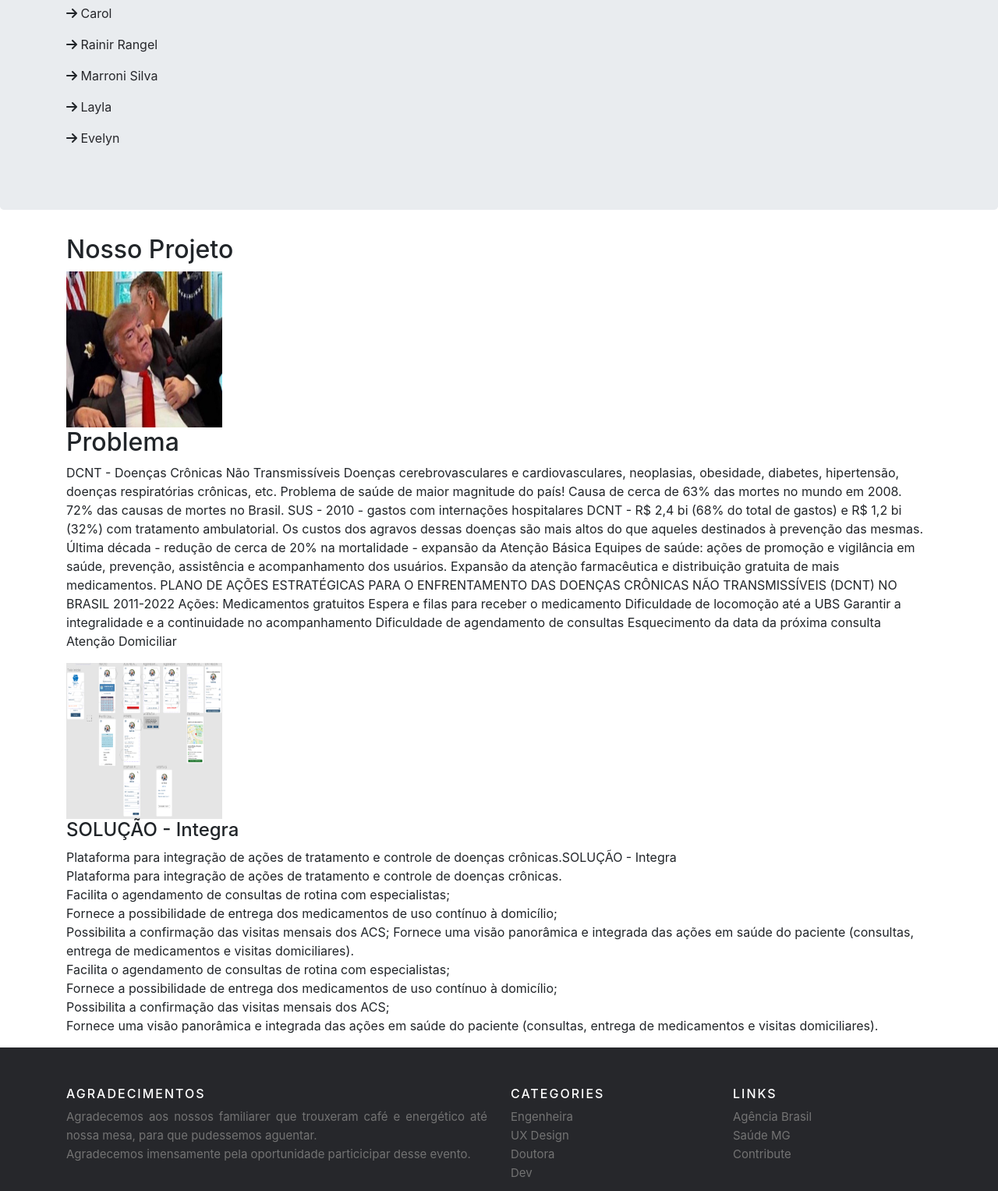
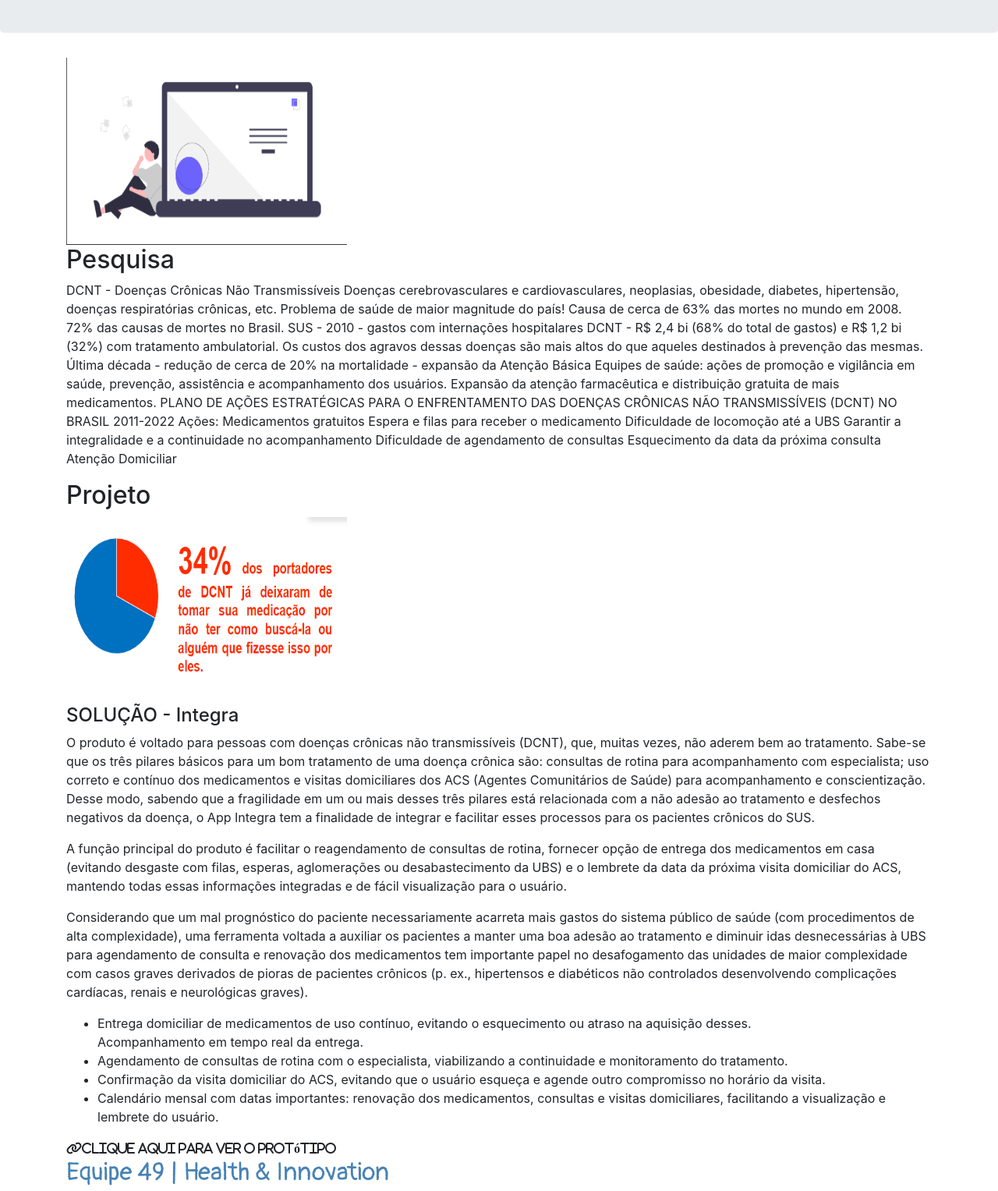
Before and after one commit to Evelyndepiala01/Evelyndepiala01.github.io, a plain HTML site: page index.html in a window 1280 px wide. Shown: the part 742-2269 px from the top of the page at 78% size. Drawn offline with nearby package versions, Linux system fonts and the light colour scheme; a web font is replaced by a local one.

Commit message:
correção

```diff
--- a/index.html
+++ b/index.html
@@ -1,5 +1,6 @@
 <!DOCTYPE html>
 <html lang="pt-br">
+
 <head>
   <meta charset="UTF-8">
   <meta http-equiv="X-UA-Compatible" content="IE=edge">
@@ -7,14 +8,22 @@
   <title>Health & Innovation</title>
   <script src="./jquery/jquery-3.6.0.min.js"></script>
   <link rel="preconnect" href="https://fonts.gstatic.com">
-    <script src="https://code.jquery.com/jquery-3.2.1.slim.min.js" integrity="sha384-KJ3o2DKtIkvYIK3UENzmM7KCkRr/rE9/Qpg6aAZGJwFDMVNA/GpGFF93hXpG5KkN" crossorigin="anonymous"></script>
-    <script src="https://cdnjs.cloudflare.com/ajax/libs/popper.js/1.12.9/umd/popper.min.js" defer integrity="sha384-ApNbgh9B+Y1QKtv3Rn7W3mgPxhU9K/ScQsAP7hUibX39j7fakFPskvXusvfa0b4Q" crossorigin="anonymous"></script>
-    <script src="https://maxcdn.bootstrapcdn.com/bootstrap/4.0.0/js/bootstrap.min.js" defer integrity="sha384-JZR6Spejh4U02d8jOt6vLEHfe/JQGiRRSQQxSfFWpi1MquVdAyjUar5+76PVCmYl" crossorigin="anonymous"></script>
+  <script src="https://code.jquery.com/jquery-3.2.1.slim.min.js"
+    integrity="sha384-KJ3o2DKtIkvYIK3UENzmM7KCkRr/rE9/Qpg6aAZGJwFDMVNA/GpGFF93hXpG5KkN"
+    crossorigin="anonymous"></script>
+  <script src="https://cdnjs.cloudflare.com/ajax/libs/popper.js/1.12.9/umd/popper.min.js" defer
+    integrity="sha384-ApNbgh9B+Y1QKtv3Rn7W3mgPxhU9K/ScQsAP7hUibX39j7fakFPskvXusvfa0b4Q"
+    crossorigin="anonymous"></script>
+  <script src="https://maxcdn.bootstrapcdn.com/bootstrap/4.0.0/js/bootstrap.min.js" defer
+    integrity="sha384-JZR6Spejh4U02d8jOt6vLEHfe/JQGiRRSQQxSfFWpi1MquVdAyjUar5+76PVCmYl"
+    crossorigin="anonymous"></script>
   <link rel="stylesheet" href="./style/estilo.css">
   <link rel="preconnect" href="https://fonts.gstatic.com">
 
   <link rel="preconnect" href="https://fonts.gstatic.com">
-<link href="https://fonts.googleapis.com/css2?family=Chango&family=Montserrat:wght@100;400&family=Pangolin&display=swap" rel="stylesheet">
+  <link
+    href="https://fonts.googleapis.com/css2?family=Chango&family=Montserrat:wght@100;400&family=Pangolin&display=swap"
+    rel="stylesheet">
 
   <link rel="preconnect" href="https://fonts.gstatic.com">
   <link href="https://fonts.googleapis.com/css2?family=Montserrat:wght@100;400&display=swap" rel="stylesheet">
@@ -22,20 +31,23 @@
   <link rel="stylesheet" href="https://stackpath.bootstrapcdn.com/bootstrap/4.1.3/css/bootstrap.min.css"
     integrity="sha384-MCw98/SFnGE8fJT3GXwEOngsV7Zt27NXFoaoApmYm81iuXoPkFOJwJ8ERdknLPMO" crossorigin="anonymous">
 </head>
+
 <body>
 
   <header>
     <nav class="container-fluid navbar navbar-light bg-light">
       <div class="container teste">
+
         <a class="navbar-brand" href="#sobre">Health & Innovation</a>
-            <button class="navbar-toggler" type="button" data-toggle="collapse" data-target="#navbarNav" aria-controls="navbarNav" aria-expanded="false" aria-label="Alterna navegação">
+        <button class="navbar-toggler" type="button" data-toggle="collapse" data-target="#navbarNav"
+          aria-controls="navbarNav" aria-expanded="false" aria-label="Alterna navegação">
           <span class="navbar-toggler-icon"></span>
         </button>
         <div class="collapse navbar-collapse" id="navbarNav">
           <ul class="navbar-nav">
             <li class="nav-item active"> <a class="nav-link" href="#sobre">Sobre</a></li>
-                    <li class="nav-item active"><a class="nav-link" href="#jumbotron">Projeto</a></li>
-                    <li class="nav-item"> <a class="nav-link disabled" href="#contatos">Contatos</a> </li>
+            <li class="nav-item active"><a class="nav-link" href="#projeto">Pesquisa</a></li>
+            <li class="nav-item"> <a class="nav-link disabled" href="#contato">Participantes</a> </li>
           </ul>
         </div>
     </nav>
@@ -44,39 +56,36 @@
 
 
 
-<section id="" class="jumbotron">
-    <div class="container">
-        <h2 class="sobre">Health Challenge Brazil 2021</h2>
-
-
-        <img class="img border border-light" src="./imagens/Captura de tela 2021-03-21 024732.png" alt="">
-        <h4 class="font">Equipe  49 | Health & Innovation  </h4>
-            <p><i class="fas fa-arrow-right"></i><a class="icon" href="https://www.linkedin.com/in/carol-e-seixas-da-silva-7564b1153/" target="_blank"> Carol</p></a>
-            <p><i class="fas fa-arrow-right"></i><a class="icon" href="https://www.linkedin.com/in/rainirrangel/" target="_blank"> Rainir Rangel </p></a>
-            <p><i class="fas fa-arrow-right"></i><a class="icon" href="https://www.linkedin.com/in/marronisilva/" target="_blank"> Marroni Silva</p></a>
-            <p><i class="fas fa-arrow-right"></i><a class="icon" href="https://www.instagram.com/layla.gabrielly/?hl=pt-br" target="_blank"> Layla</p></a>
-            <p><i class="fas fa-arrow-right"></i><a class="icon" href="https://www.linkedin.com/in/evelyn-de-paula-121970194/" target="_blank"> Evelyn</p></a>
-    </div>
+  <section id="sobre" class="jumbotron">
+    <h2 class="sobre"> Health Challenge Brazil 2021 </h2>
+    <h3>StartUpDays</h3>
+    <p> O Health Challenge Brazil 2021 (HCB 21) nasceu do momento de mudanças e transformações que estamos vivendo nos últimos tempos.</p>
+    <P>Notando a necessidade de um olhar mais sensível para a área médica, a StartUpDays adentrou no âmbito clínico para entender, e assim, fomentar a criação de um evento voltado a assuntos de relevância para os profissionais do futuro da medicina.</p>
+     <p> O HCB 21 será um Hackathon realizado 100% on-line, com a finalidade de estimular o desenvolvimento de soluções inovadoras para os desafios da área da saúde do Brasil.</p>
     </section>
 
-    <section  id="jumbotron"  class="container">
-        <h2>Nosso Projeto</h2>
-         <figure  class="thumbnail thumbnail-img">
-          <img class="img" src="./imagens/Captura de tela 2021-03-21 024705.png" alt="">
+  <section id="projeto" class="container">
+
+    <figure class="thumbnail thumbnail-img">
+      <img class="img" src="./imagens/img-3.png" alt="">
       <figcaption class="caption">
-                <h2>Problema</h2>
+        <h2>Pesquisa</h2>
         <p>
           DCNT - Doenças Crônicas Não Transmissíveis
-                      Doenças cerebrovasculares e cardiovasculares, neoplasias, obesidade, diabetes, hipertensão, doenças respiratórias crônicas, etc.
+          Doenças cerebrovasculares e cardiovasculares, neoplasias, obesidade, diabetes, hipertensão, doenças
+          respiratórias crônicas, etc.
           Problema de saúde de maior magnitude do país!
           Causa de cerca de 63% das mortes no mundo em 2008.
           72% das causas de mortes no Brasil.
-                      SUS - 2010 - gastos com internações hospitalares DCNT - R$ 2,4 bi (68% do total de gastos) e R$ 1,2 bi (32%) com tratamento ambulatorial.
+          SUS - 2010 - gastos com internações hospitalares DCNT - R$ 2,4 bi (68% do total de gastos) e R$ 1,2 bi (32%)
+          com tratamento ambulatorial.
           Os custos dos agravos dessas doenças são mais altos do que aqueles destinados à prevenção das mesmas.
           Última década - redução de cerca de 20% na mortalidade - expansão da Atenção Básica
-                      Equipes de saúde: ações de promoção e vigilância em saúde, prevenção, assistência e acompanhamento dos usuários.
+          Equipes de saúde: ações de promoção e vigilância em saúde, prevenção, assistência e acompanhamento dos
+          usuários.
           Expansão da atenção farmacêutica e distribuição gratuita de mais medicamentos.
-                      PLANO DE AÇÕES ESTRATÉGICAS PARA O ENFRENTAMENTO DAS DOENÇAS CRÔNICAS NÃO TRANSMISSÍVEIS (DCNT) NO BRASIL 2011-2022
+          PLANO DE AÇÕES ESTRATÉGICAS PARA O ENFRENTAMENTO DAS DOENÇAS CRÔNICAS NÃO TRANSMISSÍVEIS (DCNT) NO BRASIL
+          2011-2022
           Ações:
           Medicamentos gratuitos
           Espera e filas para receber o medicamento
@@ -89,45 +98,83 @@
 
         </p>
       </figcaption>
+  </section>
 
-            <img class="img" src="./imagens/Captura.png" alt="">
-            <figcaption class="caption">
+  <figcaption class="caption container">
+
+    <h2> Projeto</h2>
+    <img class="img" src="./imagens/img-2.png" alt="">
+    <h4>SOLUÇÃO - Integra </h4>
 
 
-                        <h4>SOLUÇÃO - Integra </h4>
-                        <p>
-                          Plataforma para integração de ações de tratamento e controle de doenças crônicas.SOLUÇÃO - Integra<br>
-                          Plataforma para integração de ações de tratamento e controle de doenças crônicas.<br>
-                          Facilita o agendamento de consultas de rotina com especialistas;<br>
-                          Fornece a possibilidade de entrega dos medicamentos de uso contínuo à domicílio;<br>
-                          Possibilita a confirmação das visitas mensais dos ACS;
-                          Fornece uma visão panorâmica e integrada das ações em saúde do paciente (consultas, entrega de medicamentos e visitas domiciliares). <br>
-                          Facilita o agendamento de consultas de rotina com especialistas; <br>
-                          Fornece a possibilidade de entrega dos medicamentos de uso contínuo à domicílio; <br>
-                          Possibilita a confirmação das visitas mensais dos ACS; <br>
-                          Fornece uma visão panorâmica e integrada das ações em saúde do paciente (consultas, entrega de medicamentos e visitas domiciliares). <br>
-                      </p>
+   <p> O produto é voltado para pessoas com doenças crônicas não transmissíveis (DCNT), que, muitas vezes, não aderem bem ao tratamento. Sabe-se que os três pilares básicos para um bom tratamento de uma doença crônica são: consultas de rotina para acompanhamento com especialista; uso correto e contínuo dos medicamentos e visitas domiciliares dos ACS (Agentes Comunitários de Saúde) para acompanhamento e conscientização. Desse modo, sabendo que a fragilidade em um ou mais desses três pilares está relacionada com a não adesão ao tratamento e desfechos negativos da doença, o App Integra tem a finalidade de integrar e facilitar esses processos para os pacientes crônicos do SUS. </p>
+<p> A função principal do produto é facilitar o reagendamento de consultas de rotina, fornecer opção de entrega dos medicamentos em casa (evitando desgaste com filas, esperas, aglomerações ou desabastecimento da UBS) e o lembrete da data da próxima visita domiciliar do ACS, mantendo todas essas informações integradas e de fácil visualização para o usuário.</p>
+<p> Considerando que um mal prognóstico do paciente necessariamente acarreta mais gastos do sistema público de saúde (com procedimentos de alta complexidade), uma ferramenta voltada a auxiliar os pacientes a manter uma boa adesão ao tratamento e diminuir idas desnecessárias à UBS para agendamento de consulta e renovação dos medicamentos tem importante papel no desafogamento das unidades de maior complexidade com casos graves derivados de pioras de pacientes crônicos (p. ex., hipertensos e diabéticos não controlados desenvolvendo complicações cardíacas, renais e neurológicas graves).</p>
+<ul>
+  <li>Entrega domiciliar de medicamentos de uso contínuo, evitando o esquecimento ou atraso na aquisição desses.
+    <br>
+    Acompanhamento em tempo real da entrega.</li>
+  <li>Agendamento de consultas de rotina com o especialista, viabilizando a continuidade e monitoramento do
+    tratamento.</li>
+  <li>Confirmação da visita domiciliar do ACS, evitando que o usuário esqueça e agende outro compromisso no horário
+    da visita. </li>
+  <li>Calendário mensal com datas importantes: renovação dos medicamentos, consultas e visitas domiciliares,
+    facilitando a visualização e lembrete do usuário. </li>
+</ul>
+
+    <i class="fas fa-link"><a
+        href="https://www.figma.com/proto/4Jk1bcZ3GUDR4LCI1RJDkw/App-Integra---Hackaton-Health-Care-Brazil-21?node-id=173%3A102&viewport=-87%2C1092%2C0.7111635804176331&frame-preset-name=iPhone%2011%20Pro%20Max&scaling=scale-down"></a>Clique
+      aqui para ver o protótipo</i>
   </figcaption>
   </figure>
 
+  <section  id="contato" >
+    <div class="container">
+      <h2 class="sobre font">Equipe 49 | Health & Innovation</h2>
+
+
+
+      <img class="img border border-light"
+        src="./imagens/conjunto-isometrico-de-pessoas-formando-mapa-do-brasil_267651-561 (1).jpg" alt="">
+
+
+      <p><i class="fas fa-arrow-right"></i><a class="icon"
+          href="https://www.linkedin.com/in/carol-e-seixas-da-silva-7564b1153/" target="_blank"> Carol</p></a>
+      <p><i class="fas fa-arrow-right"></i><a class="icon" href="https://www.linkedin.com/in/rainirrangel/"
+          target="_blank"> Rainir Rangel </p></a>
+      <p><i class="fas fa-arrow-right"></i><a class="icon" href="https://www.linkedin.com/in/marronisilva/"
+          target="_blank"> Marroni Silva</p></a>
+      <p><i class="fas fa-arrow-right"></i><a class="icon" href="https://www.instagram.com/layla.gabrielly/?hl=pt-br"
+          target="_blank"> Layla</p></a>
+      <p><i class="fas fa-arrow-right"></i><a class="icon" href="https://www.linkedin.com/in/evelyn-de-paula-121970194/"
+          target="_blank"> Evelyn</p></a>
+
+    </div>
   </section>
+
   <!-- Site footer -->
   <footer class="site-footer">
     <div class="container">
       <div class="row">
         <div class="col-sm-12 col-md-6">
           <h6>Agradecimentos</h6>
-              <p class="text-justify">Agradecemos aos nossos familiarer que trouxeram café e energético até nossa mesa, para que pudessemos aguentar. <br> Agradecemos imensamente pela oportunidade particicipar desse evento.
-
+          <p class="text-justify">Agradecemos aos nossos familiarer que trouxeram café e energético até nossa mesa, para
+            que pudessemos aguentar.
+           </p>
+           <p class="text-justify">
+             Aos nossos mentores.
+           </p>
+           <p class="text-justify">
+             E a todos os envolvidos no evento Health Challenges Brazil.
            </p>
         </div>
 
         <div class="col-xs-6 col-md-3">
           <h6>Categories</h6>
           <ul class="footer-links">
-                <li>Engenheira</li>
-                <li>UX Design</li>
-                <li>Doutora</li>
+            <li>Eng</li>
+            <li>UX</li>
+            <li>Dra</li>
             <li>Dev</li>
 
 
@@ -137,9 +184,12 @@
         <div class="col-xs-6 col-md-3">
           <h6>Links</h6>
           <ul class="footer-links">
-                <li><a href="https://agenciabrasil.ebc.com.br/saude/noticia/2020-11/ibge-pelo-menos-uma-doenca-cronica-afetou-52-dos-adultos-em-2019">Agência Brasil</a></li>
+            <li><a
+                href="https://agenciabrasil.ebc.com.br/saude/noticia/2020-11/ibge-pelo-menos-uma-doenca-cronica-afetou-52-dos-adultos-em-2019">Agência
+                Brasil</a></li>
             <li><a href="https://saude.mg.gov.br/component/gmg/page/1784-medicamento-em-casa">Saúde MG</a></li>
-                <li><a href="https://www.ecommercebrasil.com.br/noticias/uber-segmento-entrega-medicamentos/">Contribute</a></li>
+            <li><a href="https://www.ecommercebrasil.com.br/noticias/uber-segmento-entrega-medicamentos/">Contribute</a>
+            </li>
 
           </ul>
         </div>
@@ -149,17 +199,20 @@
     <div class="container">
       <div class="row">
         <div class="col-md-8 col-sm-6 col-xs-12">
-              <p class="copyright-text">Copyright &copy; </p> </div>
+          <p class="copyright-text">Copyright &copy; </p>
+        </div>
 
         <div class="col-md-4 col-sm-6 col-xs-12">
           <ul class="social-icons">
 
 
-                <li><a class="linkedin" href="https://www.linkedin.com/in/evelyn-de-paula-121970194/"><i class="fa fa-linkedin"></i></a></li>
+            <li><a class="linkedin" href="https://www.linkedin.com/in/evelyn-de-paula-121970194/"><i
+                  class="fa fa-linkedin"></i></a></li>
           </ul>
         </div>
       </div>
     </div>
   </footer>
 </body>
+
 </html>
--- a/style/estilo.css
+++ b/style/estilo.css
@@ -13,14 +13,16 @@ header {
 }
 
 img {
-    width: 25vh;
-    height: 25vh;
+    width: 45vh;
+    height: 30vh;
 }
 
 .font {
     color: #4682B4;
     font-family: 'Pangolin', cursive;
 }
+
+
 
 #paineis-sobre {
     margin-top: 20px;
```
Also changed, not shown: imagens/Captura de tela 2021-03-22 160402.png (added), imagens/conjunto-isometrico-de-pessoas-formando-mapa-do-brasil_267651-561 (1).jpg (added), imagens/img-2.png (added), imagens/img-3.png (added). Lines whose indentation alone changed are shown as unchanged.
